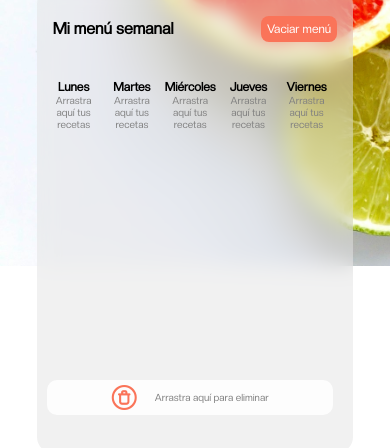
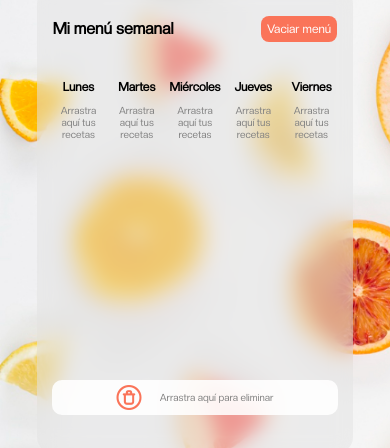
Before and after one commit to vickyvillalba22/week-menu-villalba, a Vue app: page / in a window 390 px wide. Shown: the part 578-1026 px from the top of the page. Built offline with nearby package versions, Linux system fonts and the light colour scheme; no server answers.

Commit message:
queries y css

```diff
--- a/assets/css/basic-styles.css
+++ b/assets/css/basic-styles.css
@@ -9,12 +9,6 @@
 
 .bordeRojo{
     border: 2px solid red;
-}
-
-body{
-    background-image: url("../imgs/back4.jpg");
-    background-repeat: no-repeat;
-    background-size: cover;
 }
 
 .glass{
@@ -132,11 +126,3 @@ h1,h2,h3,h4,p,button,span,input{
 .sortable-chosen {
     opacity: 0.5;
 }
-
-@media screen and (max-height: 500px){
-    body{
-        background-image: url("../imgs/fondo-mobile.jpg");
-        background-repeat: no-repeat;
-        background-size: cover;
-    }
-}
--- a/src/app.vue
+++ b/src/app.vue
@@ -107,7 +107,11 @@ function descargarLista(){
 <style scoped>
 
     .padre{
-        height: 100vh;
+        min-height: 100vh;
+
+        background-image: url("../assets/imgs/back4.jpg");
+        background-repeat: no-repeat;
+        background-size: cover;
     }
 
     .hijo{
@@ -124,6 +128,9 @@ function descargarLista(){
     }
 
     @media screen and (max-width: 500px){
+        .padre{
+            background-image: url("../assets/imgs/fondo-mobile.jpg");
+        }
         .hijo{
             display: flex;
             flex-direction: column;
--- a/src/components/recipeCard.vue
+++ b/src/components/recipeCard.vue
@@ -2,7 +2,6 @@
 
     import { ref } from 'vue'
 
-    import MasInfo from './mas-info.vue'
     import { type Receta } from '../types/receta'
 
     defineProps<{
--- a/src/week.vue
+++ b/src/week.vue
@@ -29,7 +29,7 @@ const eliminadas = []
 
     <div id="semana" class="w90">
 
-        <div v-for="(day, dayIndex) in days" class="textCenter dia">
+        <div v-for="(day, dayIndex) in days" class="textCenter dia df columna">
 
             <h4 class="textCenter">{{ day.name }}</h4>
 
@@ -106,12 +106,15 @@ const eliminadas = []
 
     #semana{
         display: grid;
-        grid-template-columns: repeat(5, 20%);
+        grid-template-columns: repeat(5, 18%);
         gap: 10px;
         padding: 10px;
+
+        place-content: center;
     }
     .dia{
         height: 35vh;
+        gap: 10px;
     }
     #eliminadas{
         grid-column: 1 / span 5;
@@ -155,6 +158,8 @@ const eliminadas = []
             grid-template-columns: repeat(5, 18%);
             gap: 5px;
             padding: 10px;
+
+            place-content: center;
         }
         h2{
             font-size: medium;
@@ -174,6 +179,10 @@ const eliminadas = []
         .elementoEliminadas{
             width: 70%;
         }
+
+        .cardcita p{
+            font-size: 10px;
+        }
     }
 
 </style>
```
Also changed, not shown: src/components/mas-info.vue (deleted, +0 -16 lines).
